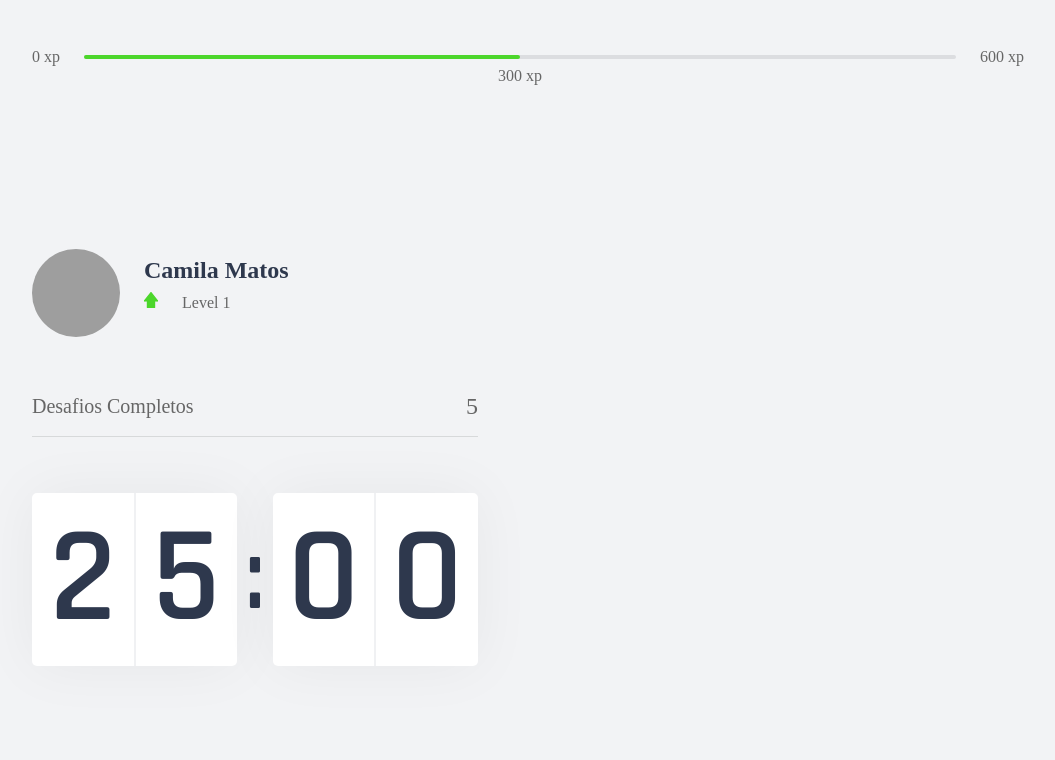
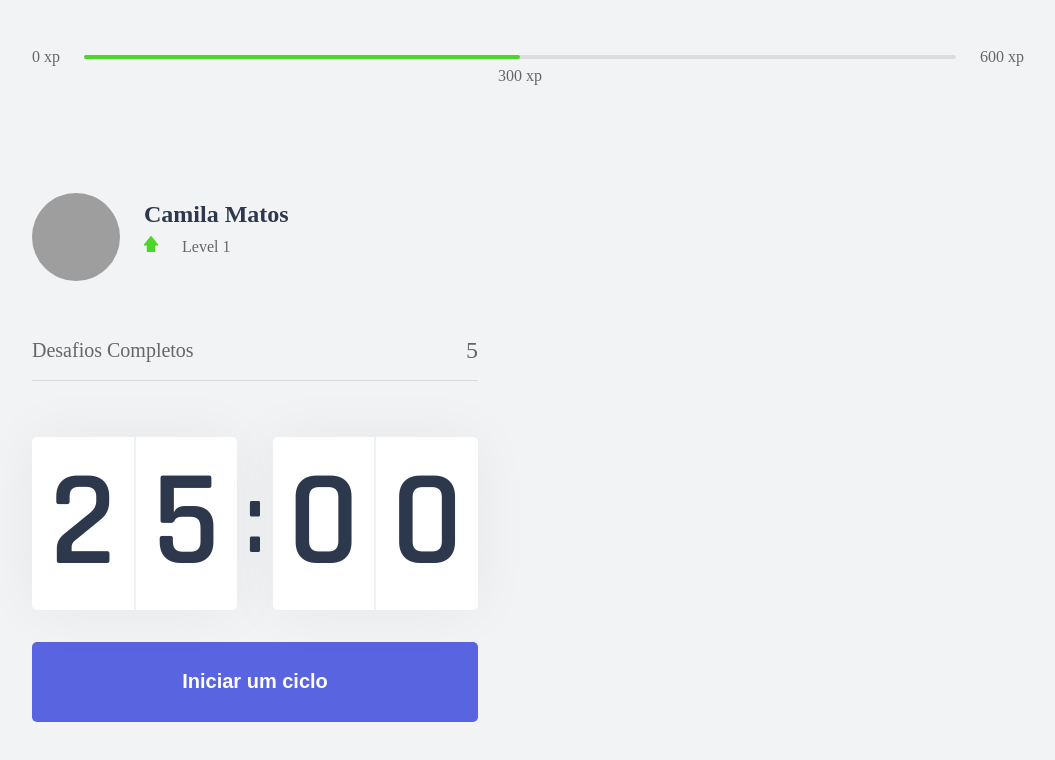
Before and after one commit to camiladev/nlw-4-moveit-1.0, a Next.js app: page / in a window 1280 px wide. Shown: the top 760 px of the page, without its empty margins (112-1167 px from the left). Built offline with nearby package versions, Linux system fonts and the light colour scheme; grey boxes are pictures that could not be loaded.

Commit message:
Criado botao de inicar ciclo

```diff
--- a/src/components/Countdown.tsx
+++ b/src/components/Countdown.tsx
@@ -2,6 +2,7 @@
 
 export function Countdown() {
     return(
+        <div>
             <div className={style.countdownContainer}>
                 <div>
                     <span>2</span>
@@ -12,6 +13,12 @@
                     <span>0</span>
                     <span>0</span>
                 </div>
+
+            </div>
+
+            <button type="button" className={style.countdownButton}>
+                Iniciar um ciclo
+            </button>
         </div>
     )
 }
--- a/src/styles/components/Countdown.module.css
+++ b/src/styles/components/Countdown.module.css
@@ -36,3 +36,31 @@
     font-size: 6.25rem;
     margin: 0 0.5rem;
 }
+
+/* Botão */
+
+.countdownButton {
+    width: 100%;
+    height: 5rem;
+
+    margin-top: 2rem;
+
+    display: flex;
+    align-items: center;
+    justify-content: center;
+
+    border: 0;
+    border-radius: 5px;
+
+    background: var(--blue);
+    color: var(--white);
+
+    font-size: 1.25rem;
+    font-weight: 600;
+
+    transition: background-color 0.2s;
+}
+
+.countdownButton:hover{
+    background: var(--blue-dark);
+}
```
Also changed, not shown: src/styles/pages/Home.module.css (+8 -0 lines). Lines whose indentation alone changed are shown as unchanged.
